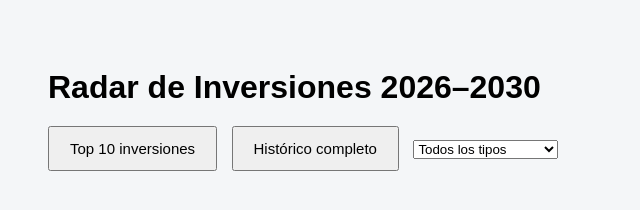
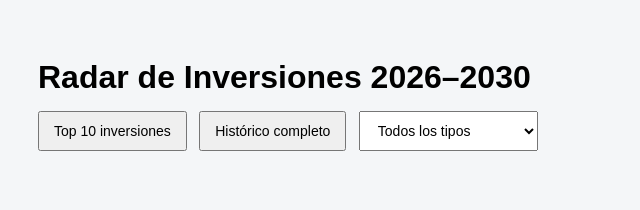
Before and after one commit to garmatyair-design/Buscador-de-inversiones, a plain HTML site: page index.html in a window 1280 px wide. Shown: the whole page, without its empty margins (0-640 px from the left). Drawn offline with nearby package versions, Linux system fonts and the light colour scheme.

Commit message:
Update styles.css

```diff
--- a/styles.css
+++ b/styles.css
@@ -1,22 +1,27 @@
 body {
   font-family: Arial, sans-serif;
   background: #f4f6f8;
-  padding: 40px;
+  padding: 30px;
 }
 
 h1 {
-  margin-bottom: 20px;
+  margin-bottom: 15px;
 }
 
-.botones {
-  margin-bottom: 20px;
+.controles {
+  margin-bottom: 15px;
 }
 
-button {
-  padding: 12px 20px;
-  font-size: 15px;
-  cursor: pointer;
-  margin-right: 10px;
+button, select {
+  padding: 10px 14px;
+  font-size: 14px;
+  margin-right: 8px;
+}
+
+#mapa {
+  height: 400px;
+  margin-bottom: 20px;
+  border-radius: 6px;
 }
 
 li {
```
